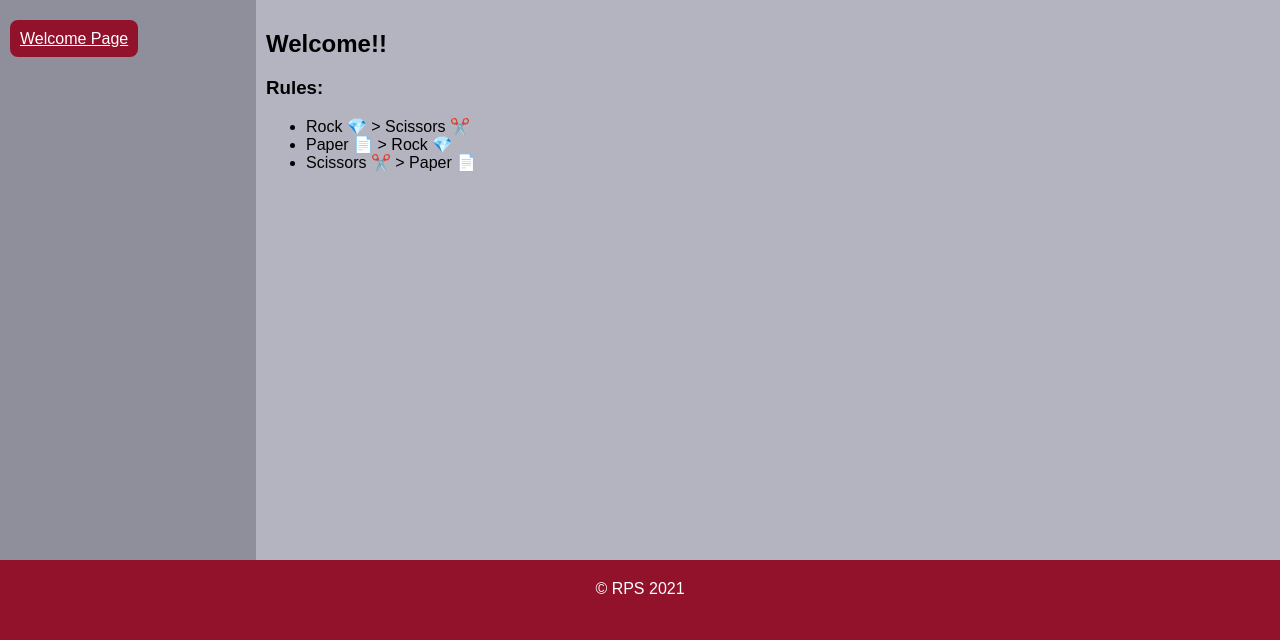
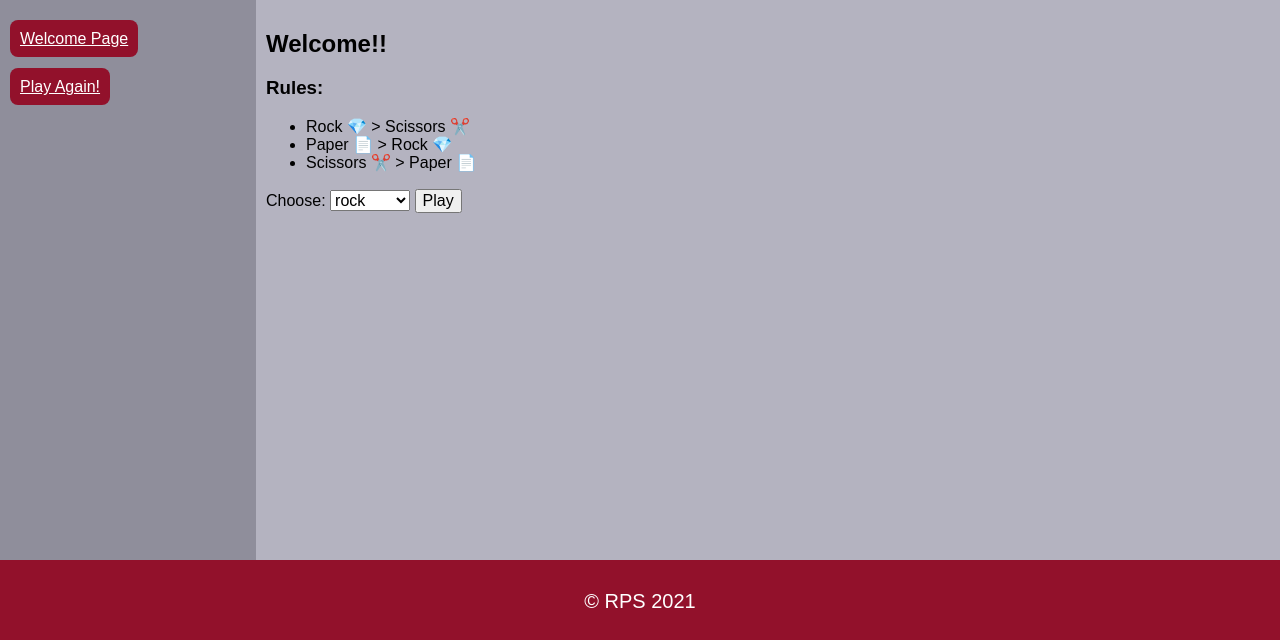
Before and after one commit to Kirsten4/Rock_Paper_Scissors_hw, a Flask app: page /welcome in a window 1280 px wide. Shown: the part 160-800 px from the top of the page. Run offline with Flask 2, Linux system fonts and the light colour scheme.

Commit message:
Advanced Extensions

```diff
--- a/controllers/controller.py
+++ b/controllers/controller.py
@@ -1,4 +1,4 @@
-from flask.templating import render_template
+from flask import render_template, request
 from app import app
 from models.player import Player
 from models.game import Game
@@ -8,7 +8,7 @@ def index():
     return "Hello"
 
 @app.route("/<player_1_choice>/<player_2_choice>")
-def compare(player_1_choice, player_2_choice):
+def compare_url(player_1_choice, player_2_choice):
     player_1 = Player("Player 1",player_1_choice)
     player_2 = Player("Player 2",player_2_choice)
     game = Game()
@@ -18,3 +18,16 @@ def compare(player_1_choice, player_2_choice):
 @app.route("/welcome")
 def welcome():
     return render_template("welcome.html", title="Welcome")
+
+@app.route("/play", methods=["POST"])
+def play():
+    player_choice = request.form["player_1_choice"]
+    player_choice = player_choice.lower()
+    print(player_choice)
+    player_1= Player("Player 1",player_choice)
+    game = Game()
+    computer_choice = game.random_computer_choice()
+    print(computer_choice)
+    player_2 = Player("Computer",computer_choice)
+    winner = game.compare_choices(player_1,player_2)
+    return render_template("index.html", title="Game", player_1=player_1, player_2=player_2, winner=winner )
--- a/static/style.css
+++ b/static/style.css
@@ -3,7 +3,7 @@ body {
     font-family: Arial, Helvetica, sans-serif;
 }
 
-nav a {
+a {
     background-color: rgb(146, 17, 43);
     color: white;
     padding: 10px;
@@ -11,9 +11,14 @@ nav a {
     text-align: center;
 }
 
+div{
+    margin-bottom: 30px;;
+}
+
 h1 {
     text-align: center;
 }
+
 
 #header_1 {
     grid-area: header_1;
@@ -40,8 +45,9 @@ h1 {
     grid-area: footer_1;
     background-color: rgb(146, 17, 43);
     text-align: center;
-    padding-top: 20px;
+    padding-top: 30px;
     color: white;
+    font-size: 20px;
 
 }
 
--- a/templates/base.html
+++ b/templates/base.html
@@ -9,7 +9,12 @@
             <h1>Rock 💎 Paper 📄 Scissors ✂️</h1>
         </header>
         <nav id="nav">
-            <a href="/welcome">Welcome Page</a>
+            <div>
+                <a href="/welcome">Welcome Page</a>
+            </div>
+            <div>
+                <a href="/welcome">Play Again!</a>
+            </div>
         </nav>
         <section id="content_1">
             {% block content %}
--- a/templates/index.html
+++ b/templates/index.html
@@ -13,4 +13,5 @@
             It's a draw! Both players picked {{player_1.choice}}
         {% endif %}
     </section>
+
 {% endblock content %}
--- a/templates/welcome.html
+++ b/templates/welcome.html
@@ -17,4 +17,15 @@
         </li>
     </ul>
 
+    <form action="/play" method="post">
+        <label for="player_1_choice">Choose:</label>
+        <select name="player_1_choice" id="player_1_choice">
+            <option value="rock">rock</option>
+            <option value="paper">paper</option>
+            <option value="scissors">scissors</option>
+        </select>
+        <input type="submit" id="submit", value="Play">
+    </form>
+
+
 {% endblock content %}
```
Also changed, not shown: models/game.py (+7 -3 lines).
